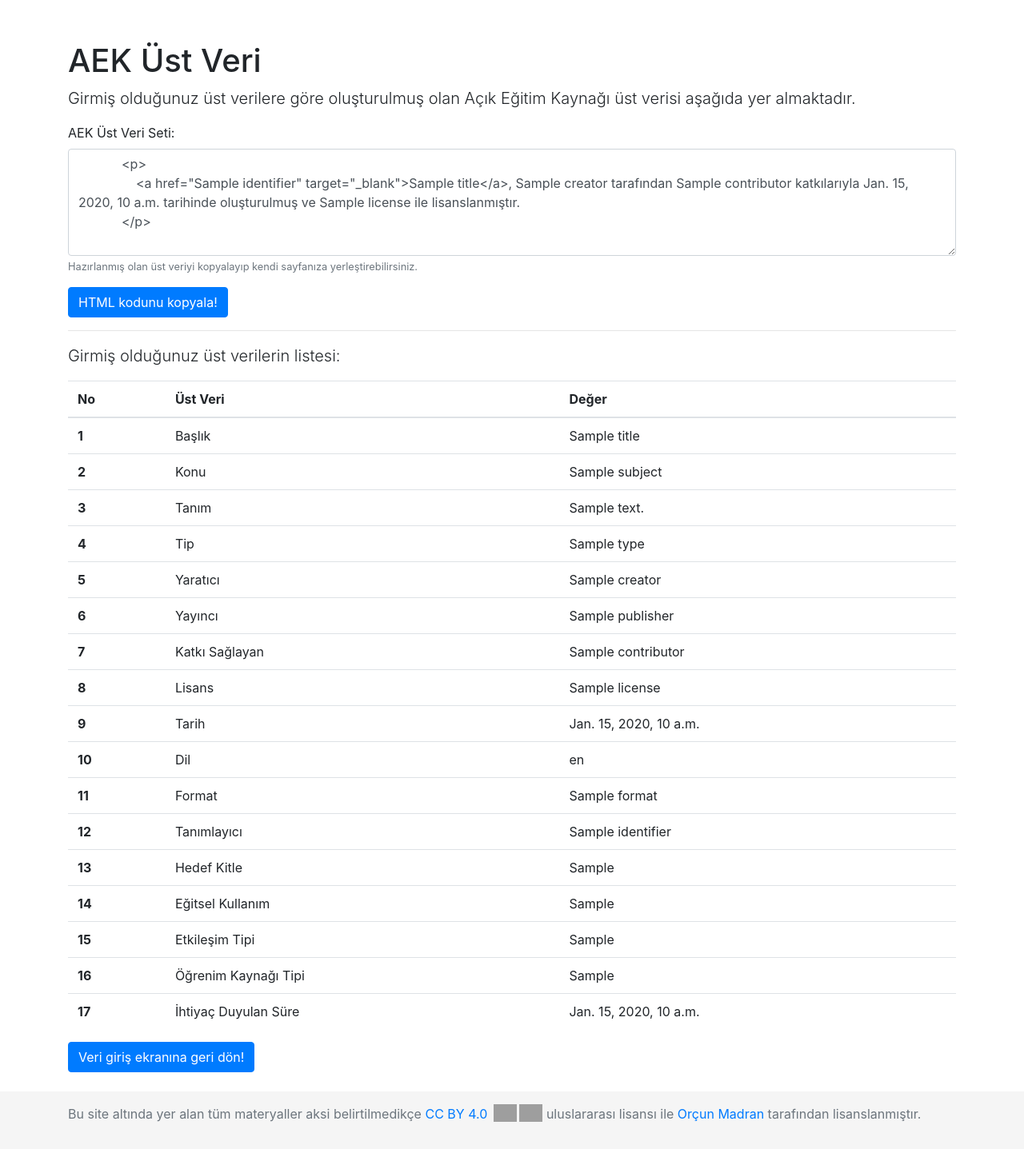
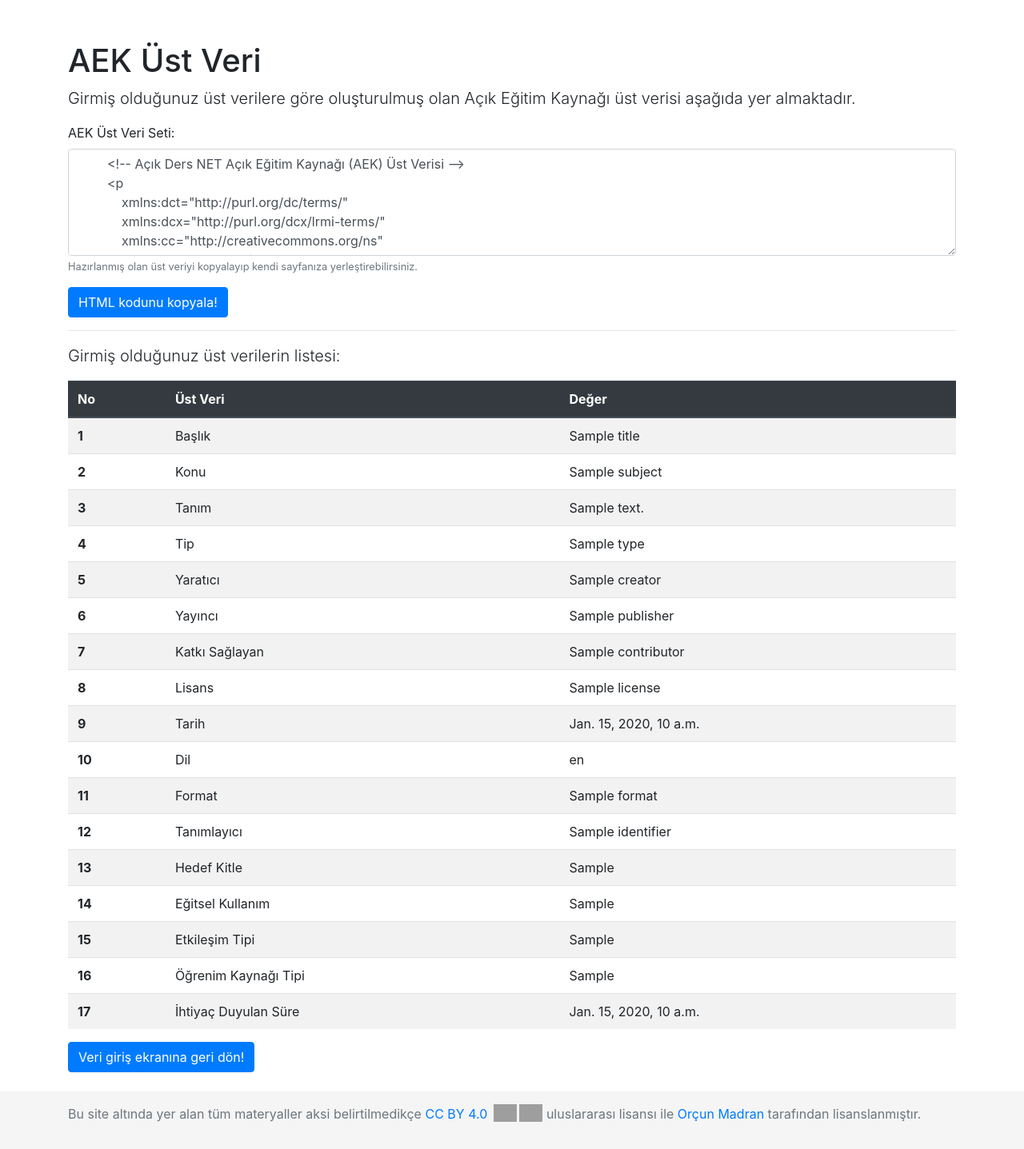
Before and after one commit to orcunmadran/net.acikders.web, a Django app: template django/templates/metadata.html in a window 1280 px wide. Shown: the part 56-1493 px from the top of the page at 80% size. Run offline with Django 3.2, Linux system fonts and the light colour scheme; the template is opened without the code that fills it: most values are stand-ins (such as "Sample title", 1, 10 or a date in 2020); some libraries are stand-ins or nearby versions; grey boxes are pictures that could not be loaded.

Commit message:
XML Şablonu
RDF ile ilgili ilk XML çalışmaları tamamlandı.

```diff
--- a/django/pages/views.py
+++ b/django/pages/views.py
@@ -30,6 +30,8 @@ def metadata_view(request, *args, **kwargs):
         "publisher":request.POST.get('publisher'),
         "contributor":request.POST.get('contributor'),
         "license":request.POST.get('license'),
+        "ccLicenseURL": request.POST.get('ccLicenseURL'),
+        "ccLicenseIcon": request.POST.get('ccLicenseIcon'),
         "date":request.POST.get('date'),
         "language":request.POST.get('language'),
         "format":request.POST.get('format'),
--- a/django/templates/metadata.html
+++ b/django/templates/metadata.html
@@ -8,9 +8,18 @@
         <div class="form-group">
         <label for="metaHTML">AEK Üst Veri Seti:</label>
         <textarea class="form-control" id="metaHTML" name="metaHTML" rows="5">
-            <p>
-                <a href="{{ identifier }}" target="_blank">{{ title }}</a>, {{ creator }} tarafından {{ contributor }} katkılarıyla {{ date }} tarihinde oluşturulmuş ve {{ license }} ile lisanslanmıştır.
-            </p>
+        <!-- Açık Ders NET Açık Eğitim Kaynağı (AEK) Üst Verisi -->
+        <p
+            xmlns:dct="http://purl.org/dc/terms/"
+            xmlns:dcx="http://purl.org/dcx/lrmi-terms/"
+            xmlns:cc="http://creativecommons.org/ns"
+            xmlns:adn="http://acikders.net/ns">
+            <a rel="dct:identifier" property="dct:title" href="{{ identifier }}">{{ title }}</a> açık eğitim kaynağı,
+            <span property="dct:creator">{{ creator }}</span> tarafından
+            <a rel="cc:license" href="{{ ccLicenseURL }}" target="_blank">{{ license }}</a> ile lisanslanmıştır.
+            {{ ccLicenseIcon }}
+        </p>
+        <!-- AEK üst veri seti ile ilgili detaylı bilgi için: acikders.net -->
         </textarea>
         <small id="descriptionHelp" class="form-text text-muted">Hazırlanmış olan üst veriyi kopyalayıp kendi sayfanıza yerleştirebilirsiniz.</small>
       </div>
@@ -35,8 +44,9 @@
     </script>
     <hr>
     <p class="lead">Girmiş olduğunuz üst verilerin listesi:</p>
-    <table class="table">
-      <thead>
+    <div class="table-responsive-sm">
+    <table class="table table-striped">
+      <thead class="thead-dark">
         <tr>
           <th scope="col">No</th>
           <th scope="col">Üst Veri</th>
@@ -131,6 +141,7 @@
         </tr>
       </tbody>
     </table>
+    </div>
     <button class="btn btn-primary" onclick="goBack()">Veri giriş ekranına geri dön!</button>
     <script>
     function goBack() {
```
Also changed, not shown: django/templates/form.html (+37 -3 lines).
